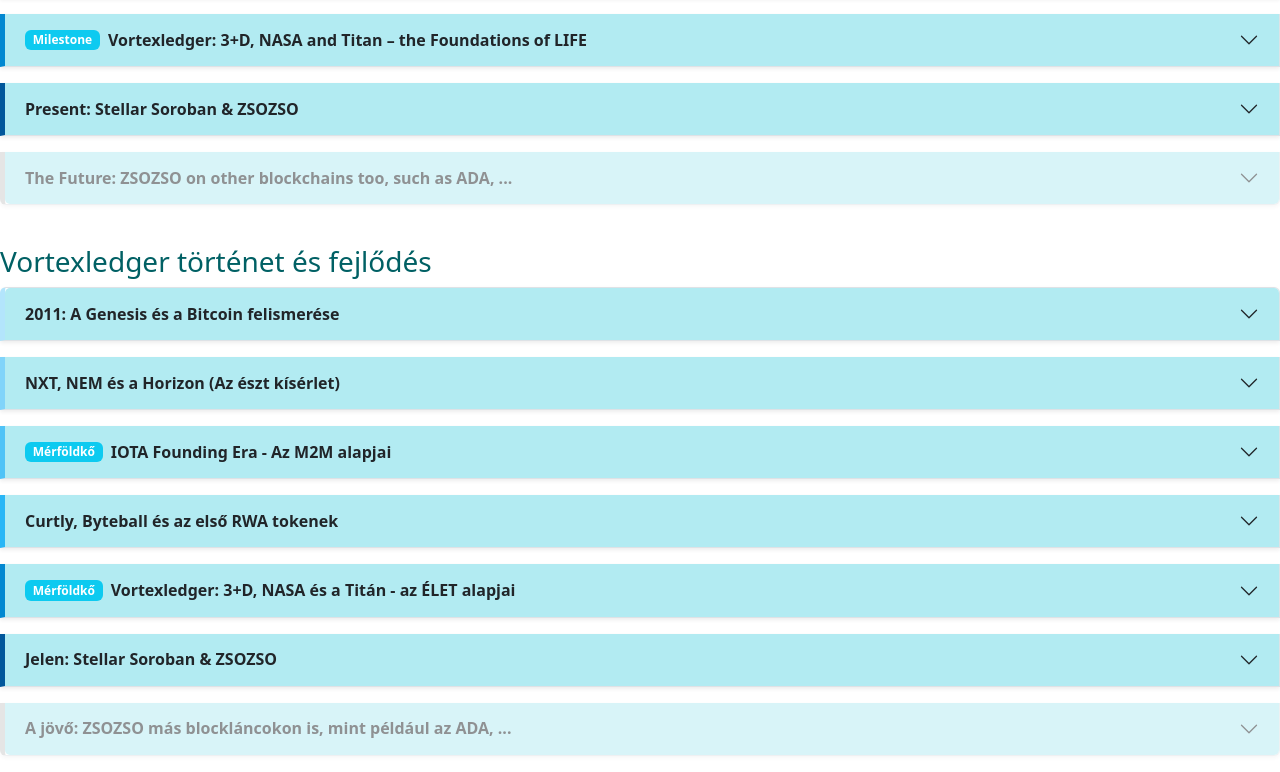
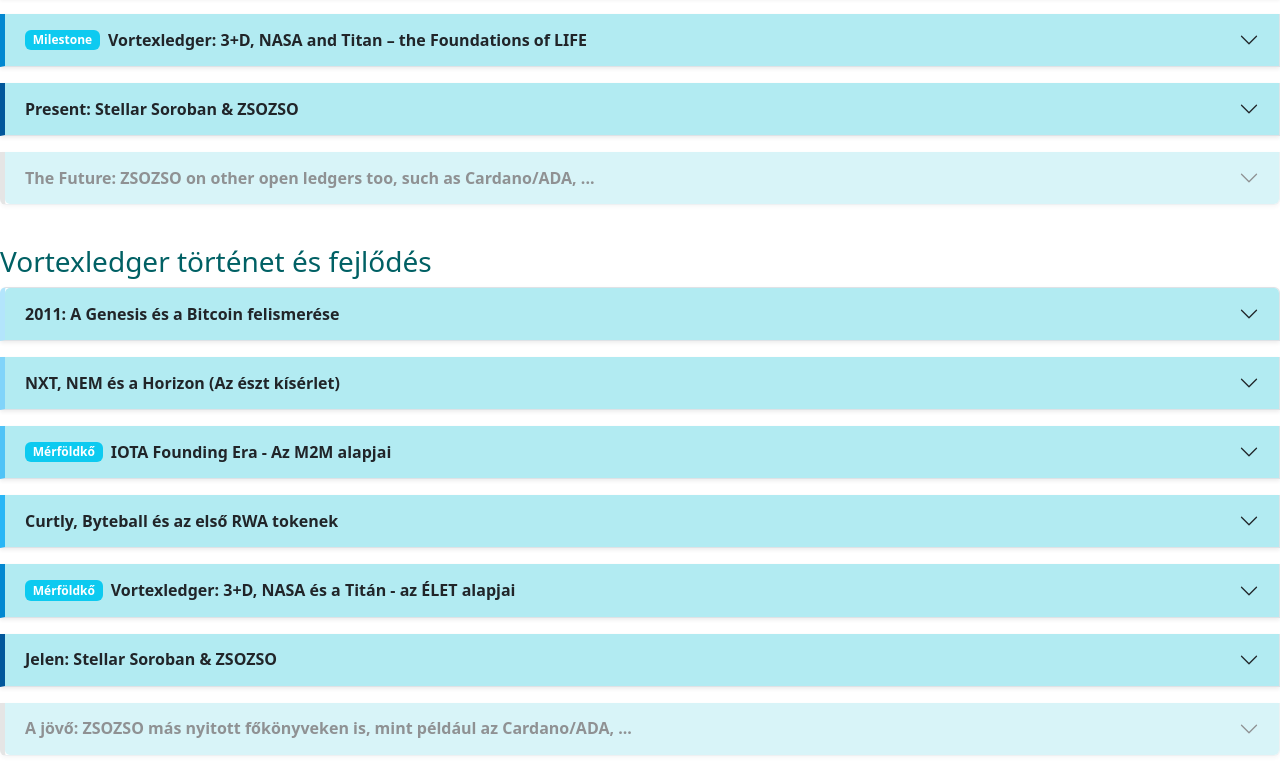
Before and after one commit to ifinta/zsozso-webpage, a website built with Parcel: page pre-history.html in a window 1280 px wide. Shown: the part 590-1362 px from the top of the page. Built offline with nearby package versions, Linux system fonts and the light colour scheme.

Commit message:
Some sentences was corrected

```diff
--- a/pre-history.html
+++ b/pre-history.html
@@ -153,7 +153,7 @@
     <div class="accordion-item shadow-sm mb-3 disabled" style="border-left: 5px solid #ccc;">
       <h2 class="accordion-header">
         <button class="accordion-button collapsed" type="button" disabled>
-          <strong>The Future: ZSOZSO on other blockchains too, such as ADA, ...</strong>
+          <strong>The Future: ZSOZSO on other open ledgers too, such as Cardano/ADA, ...</strong>
         </button>
       </h2>
     </div>
@@ -282,7 +282,7 @@
     <div class="accordion-item shadow-sm mb-3 disabled" style="border-left: 5px solid #ccc;">
       <h2 class="accordion-header">
         <button class="accordion-button collapsed" type="button" disabled>
-          <strong>A jövő: ZSOZSO más blockláncokon is, mint például az ADA, ...</strong>
+          <strong>A jövő: ZSOZSO más nyitott főkönyveken is, mint például az Cardano/ADA, ...</strong>
         </button>
       </h2>
     </div>
```
Also changed, not shown: 1 other file.
